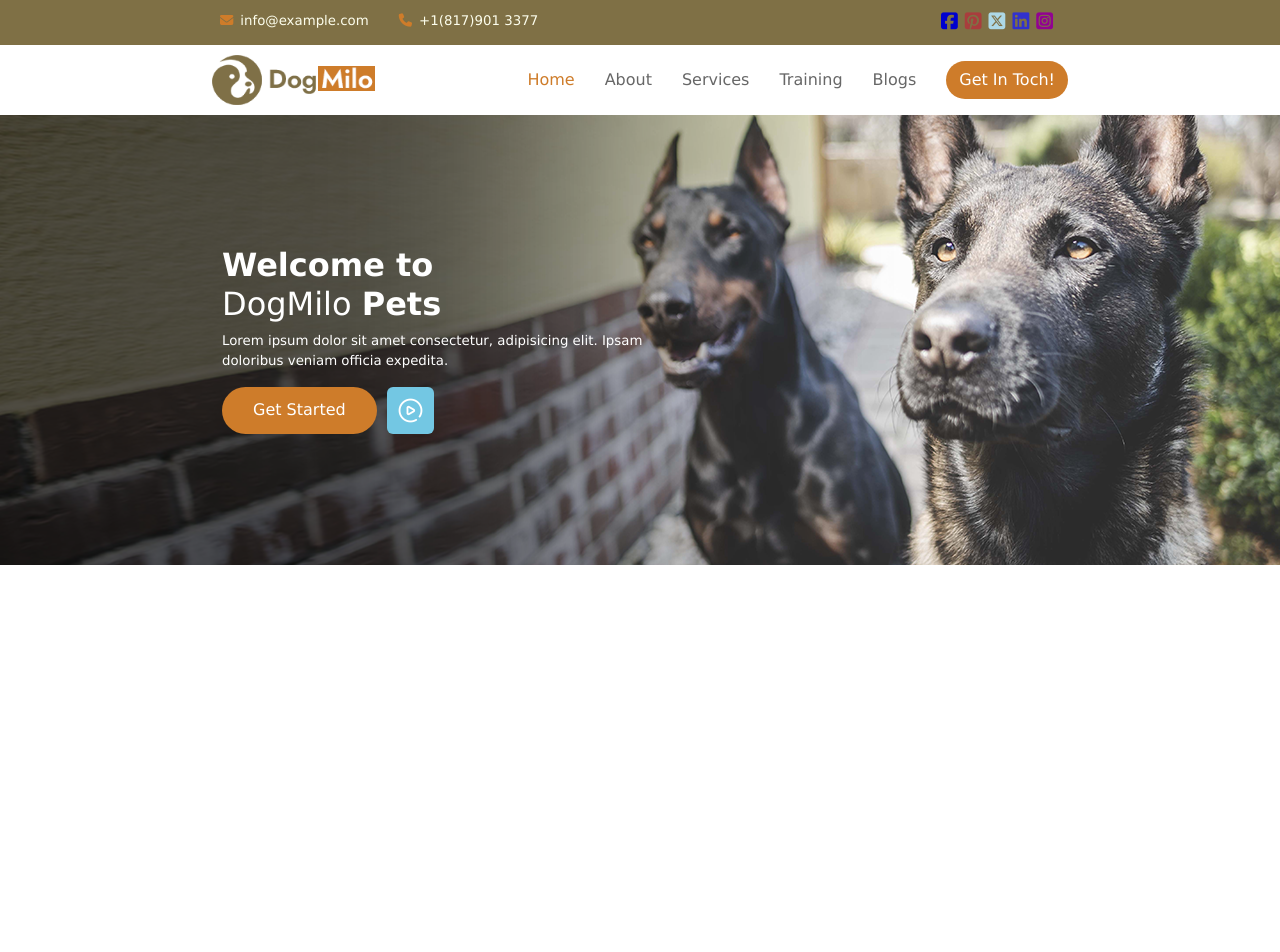
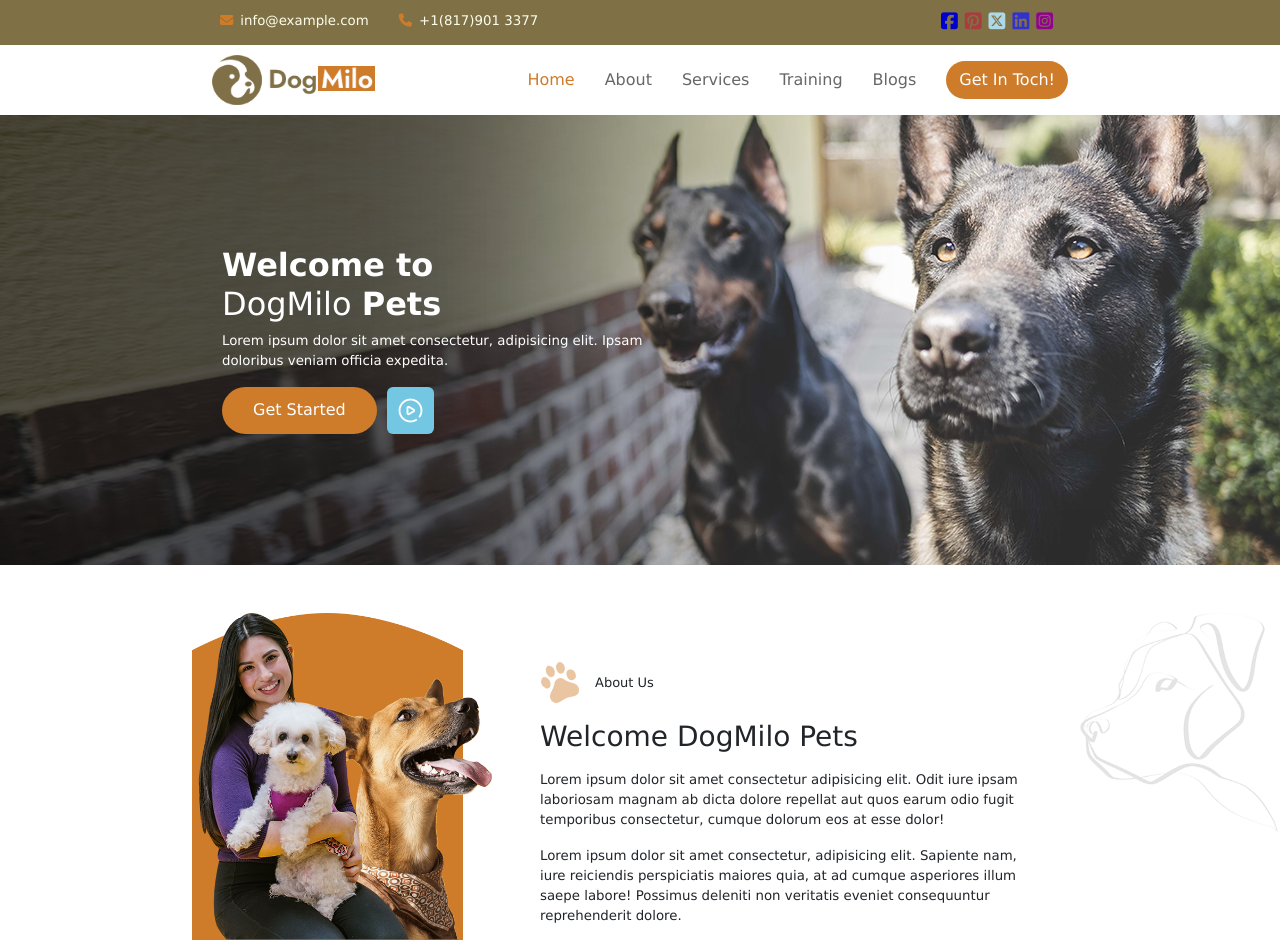
Before and after one commit to simopucci/proj-html-vuejs, a Vue app: page / in a window 1280 px wide. Shown: the top 952 px of the page. Before the commit the page ends 800 px from the top, so only its background shows below. Built offline with nearby package versions, Linux system fonts and the light colour scheme.

Commit message:
feat: add aboutussection

```diff
--- /dev/null
+++ b/src/components/AboutUsSection.vue
@@ -0,0 +1,62 @@
+<script>
+    export default {
+
+    }
+</script>
+
+<template>
+    <section class="about-us my-5 d-flex">
+        <div class="about-left">
+            <img src="../assets/img/about.png" alt="About Us">
+        </div>
+
+        <div class="about-right m-5">
+            <img src="../assets/img/dog-icon.png" alt="Zampa">
+            <span>About Us</span>
+            <h3 class="my-3">Welcome DogMilo Pets</h3>
+            <p>Lorem ipsum dolor sit amet consectetur adipisicing elit. Odit iure ipsam laboriosam magnam ab dicta dolore repellat aut quos earum odio fugit temporibus consectetur, cumque dolorum eos at esse dolor!</p>
+            <p>Lorem ipsum dolor sit amet consectetur, adipisicing elit. Sapiente nam, iure reiciendis perspiciatis maiores quia, at ad cumque asperiores illum saepe labore! Possimus deleniti non veritatis eveniet consequuntur reprehenderit dolore.</p>
+        </div>
+        <img src="../assets/img/dog-logo.png" alt="" class="dog-logo">
+    </section>
+</template>
+
+
+<style lang="scss" scoped>
+    .about-us {
+        width: 70%;
+        margin: 0 auto;
+    }
+
+    .about-left {
+
+        img {
+            width: 300px;
+            cursor: pointer;
+        }
+    }
+
+    .about-right {
+
+        position: relative;
+
+        img {
+            margin-right: 15px;
+            cursor: pointer;
+        }
+
+        span {
+            font-size: small;
+        }
+
+        p {
+            font-size: smaller;
+        }
+
+    }
+.dog-logo {
+    position: absolute;
+    right: 0;
+    width: 200px;
+}
+</style>
--- a/src/components/AppMain.vue
+++ b/src/components/AppMain.vue
@@ -1,5 +1,6 @@
 <script>
     import JumboSection from './JumboSection.vue';
+    import AboutUsSection from './AboutUsSection.vue';
 
     export default {
         data() {
@@ -8,12 +9,13 @@
             };
         },
 
-        components: { JumboSection }
+        components: { JumboSection, AboutUsSection }
     }
 </script>
 
 <template>
     <JumboSection></JumboSection>
+    <AboutUsSection></AboutUsSection>
 </template>
 
 <style lang="scss" scoped>
```
